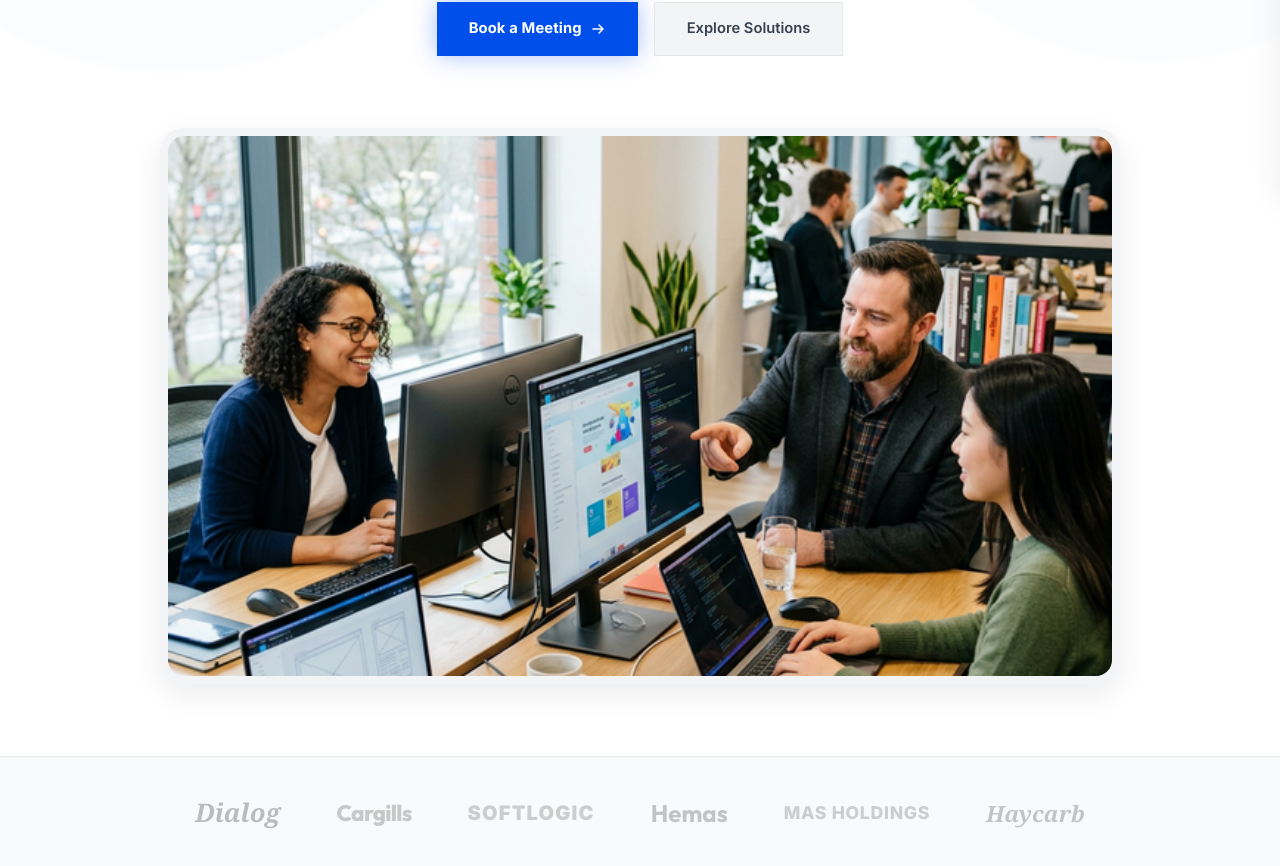
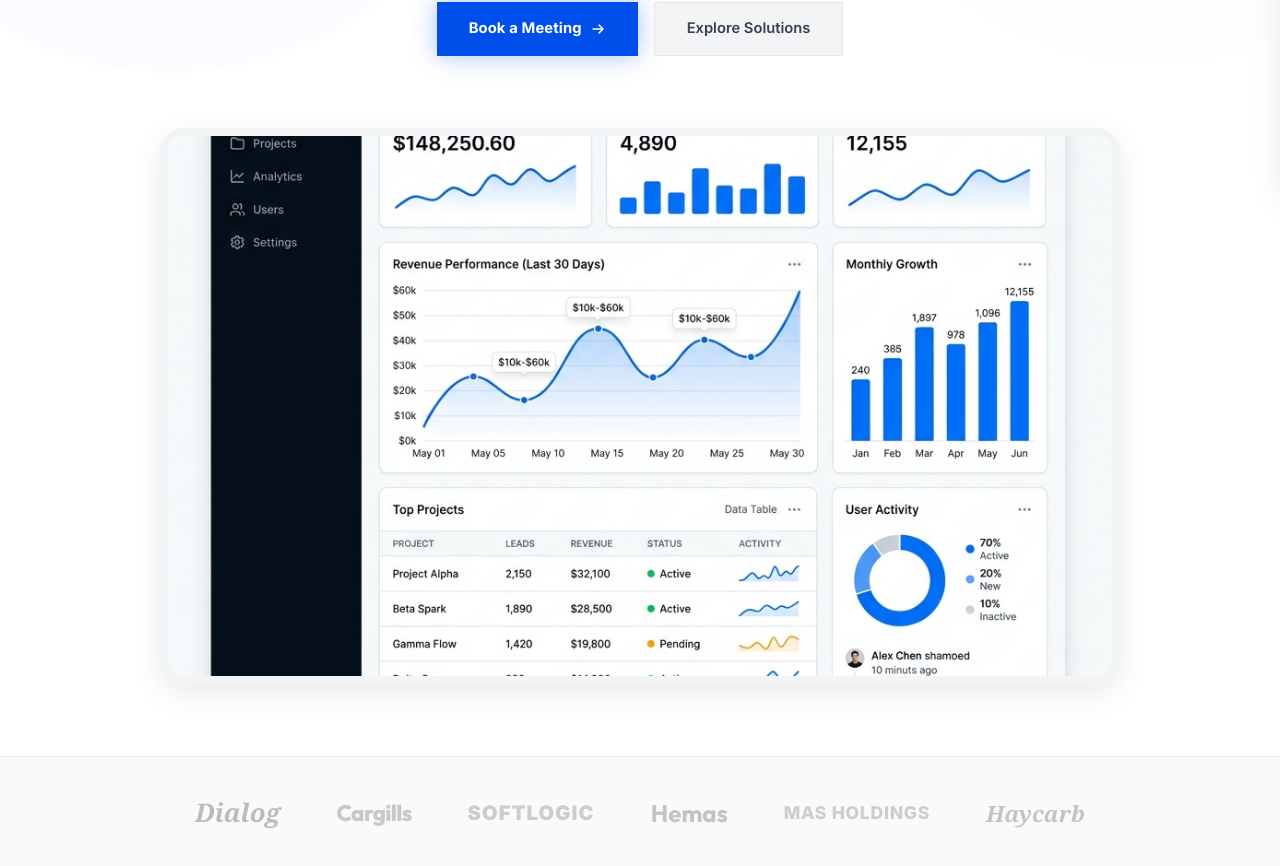
Before and after one commit to Knoweb/Knoweb-site, a Next.js app in the folder knoweb/: page / in a window 1280 px wide. Shown: the part 610-1476 px from the top of the page. Built offline with nearby package versions, Linux system fonts and the light colour scheme.

Commit message:
style: replace hero image with modern dashboard mockup

```diff
--- a/knoweb/src/components/sections/HeroSection.tsx
+++ b/knoweb/src/components/sections/HeroSection.tsx
@@ -215,8 +215,8 @@ export default function HeroSection() {
                      }}
                  >
                     <Image
-                        src="/hero-team.png"
-                        alt="Knoweb team collaborating at work"
+                        src="/hero-dashboard.png"
+                        alt="Knoweb SaaS Dashboard Analytics Mockup"
                         width={960}
                         height={540}
                         style={{ display: 'block', width: '100%', height: '540px', objectFit: 'cover', objectPosition: 'center' }}
```
Also changed, not shown: knoweb/public/hero-dashboard.png (added).
